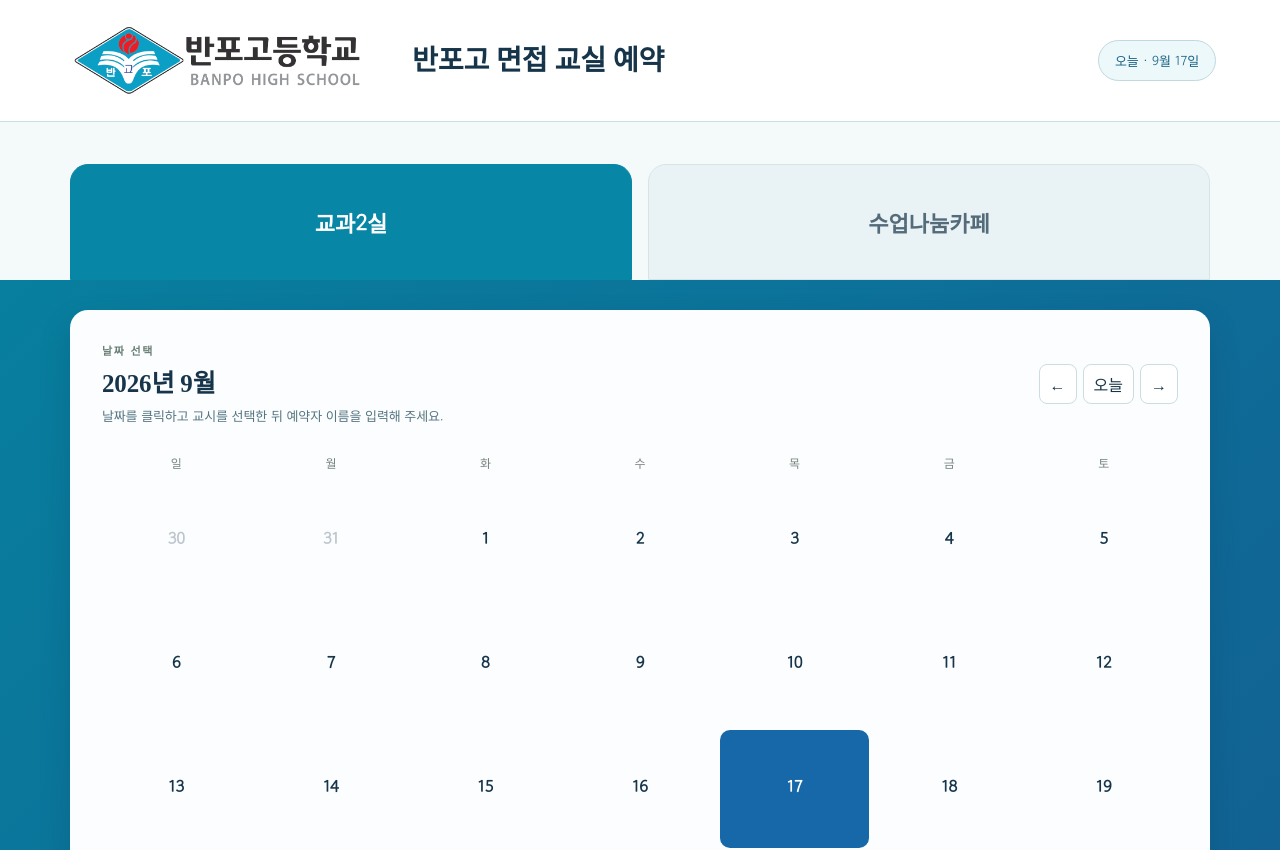
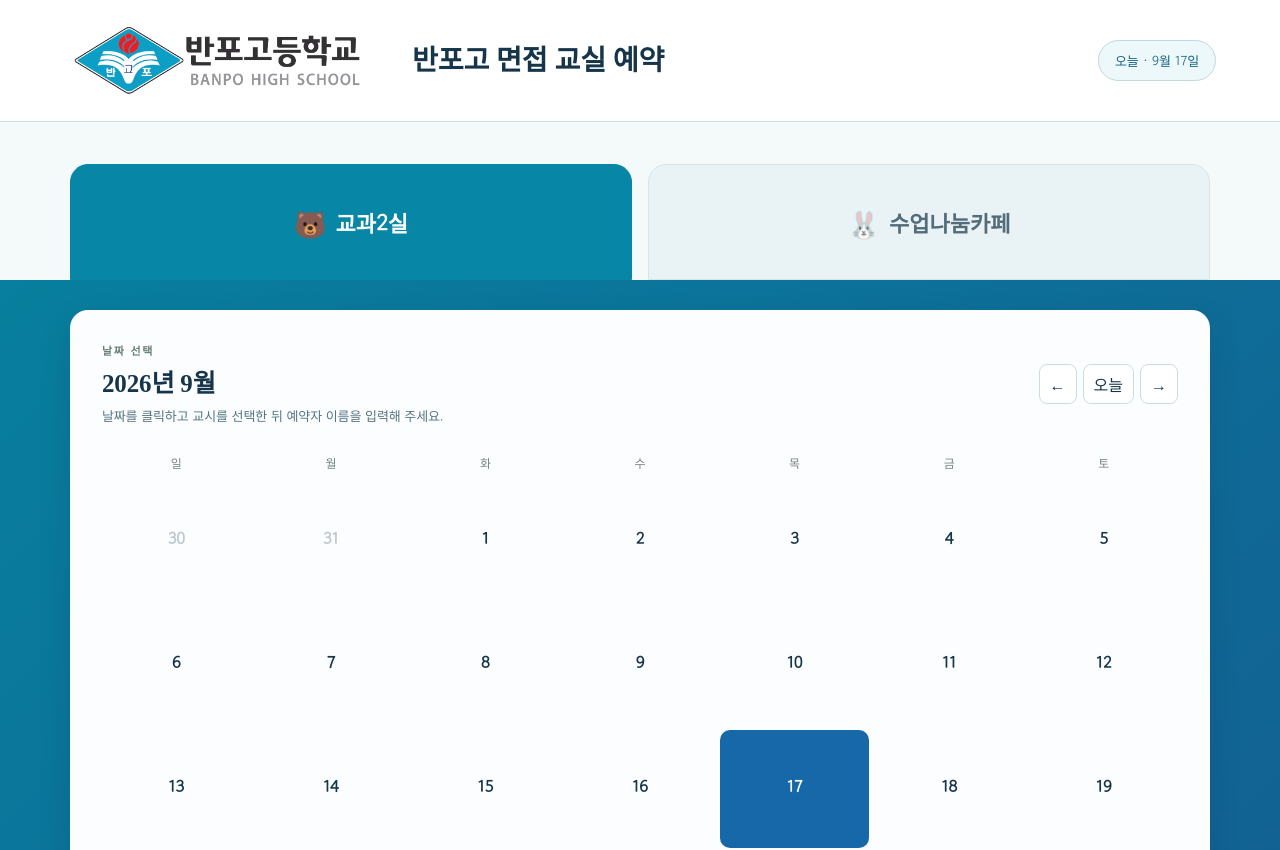
Before and after one commit to happydayveronica-cmyk/booking, a Next.js app: page / in a window 1280 px wide. Shown: the top 850 px of the page. Built offline with nearby package versions, Linux system fonts and the light colour scheme; a web font is replaced by a local one.

Commit message:
Add animal icons to room tabs

```diff
--- a/app/globals.css
+++ b/app/globals.css
@@ -16,6 +16,7 @@ main { min-height:100vh; }
 .roomTabs button { flex:1; min-height:116px; display:flex; align-items:center; justify-content:center; padding:24px 28px; border:1px solid var(--line); border-radius:18px 18px 0 0; background:#e6f1f4; text-align:center; cursor:pointer; opacity:.72; }
 .roomTabs button.active { color:white; background:var(--green); border-color:var(--green); opacity:1; }
 .roomTabs strong { display:block; font-size:22px; }
+.roomEmoji { display:inline-block; margin-right:9px; font-size:26px; vertical-align:-2px; }
 .workspace { position:relative; padding:30px max(calc((100vw - 1140px)/2),30px) 70px; background:linear-gradient(135deg,#087f9e,#145b91); }
 .calendarCard,.scheduleCard { min-height:720px; padding:32px; border-radius:18px; background:#fbfdfe; box-shadow:0 14px 30px #073d5a3d; }
 .scheduleCard { position:absolute; z-index:5; inset:30px max(calc((100vw - 1140px)/2),30px) 70px; animation:showSchedule .2s ease-out; }
--- a/app/page.tsx
+++ b/app/page.tsx
@@ -129,7 +129,7 @@ export default function Home() {
             key={item}
             onClick={() => { setRoom(item); setSelectedPeriod(null); setNotice(""); setScheduleOpen(false); }}
           >
-            <strong>{item}</strong>
+            <strong><span className="roomEmoji" aria-hidden="true">{item === "교과2실" ? "🐻" : "🐰"}</span>{item}</strong>
           </button>
         ))}
       </div>
```
